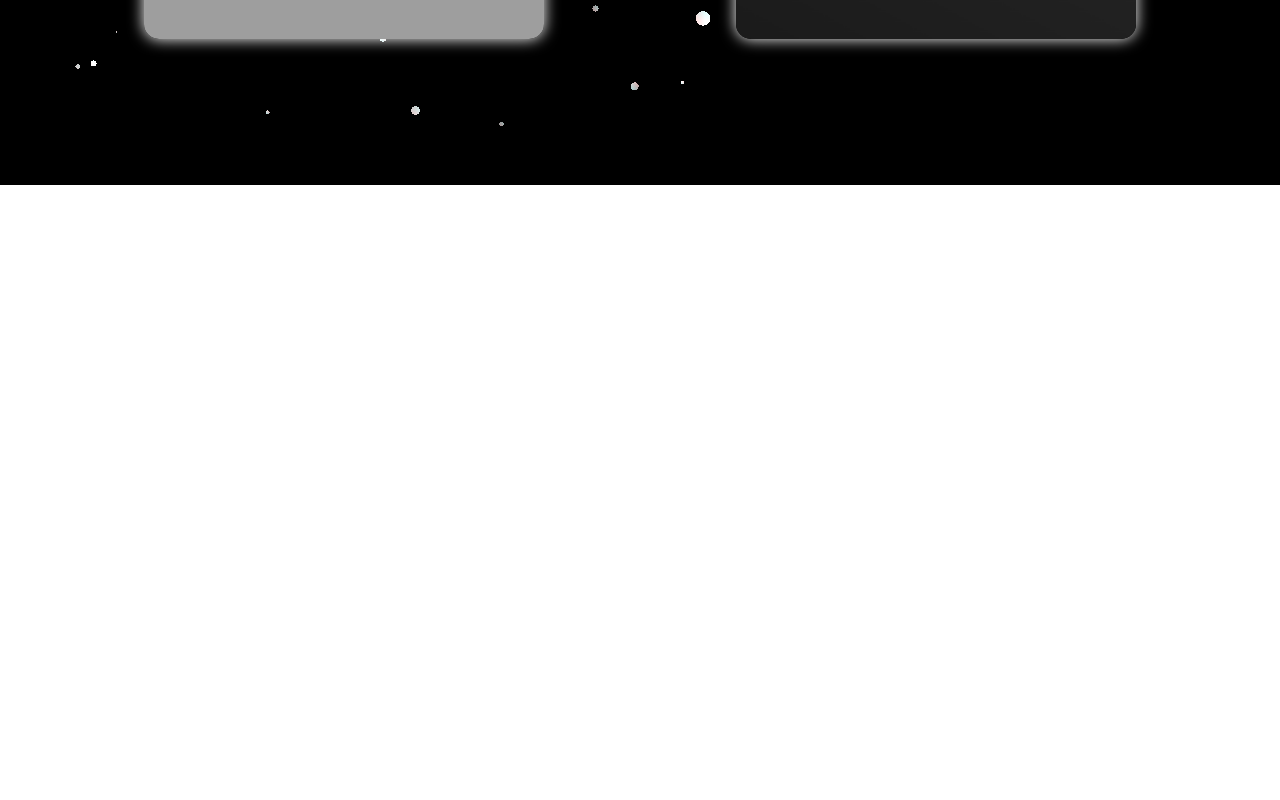
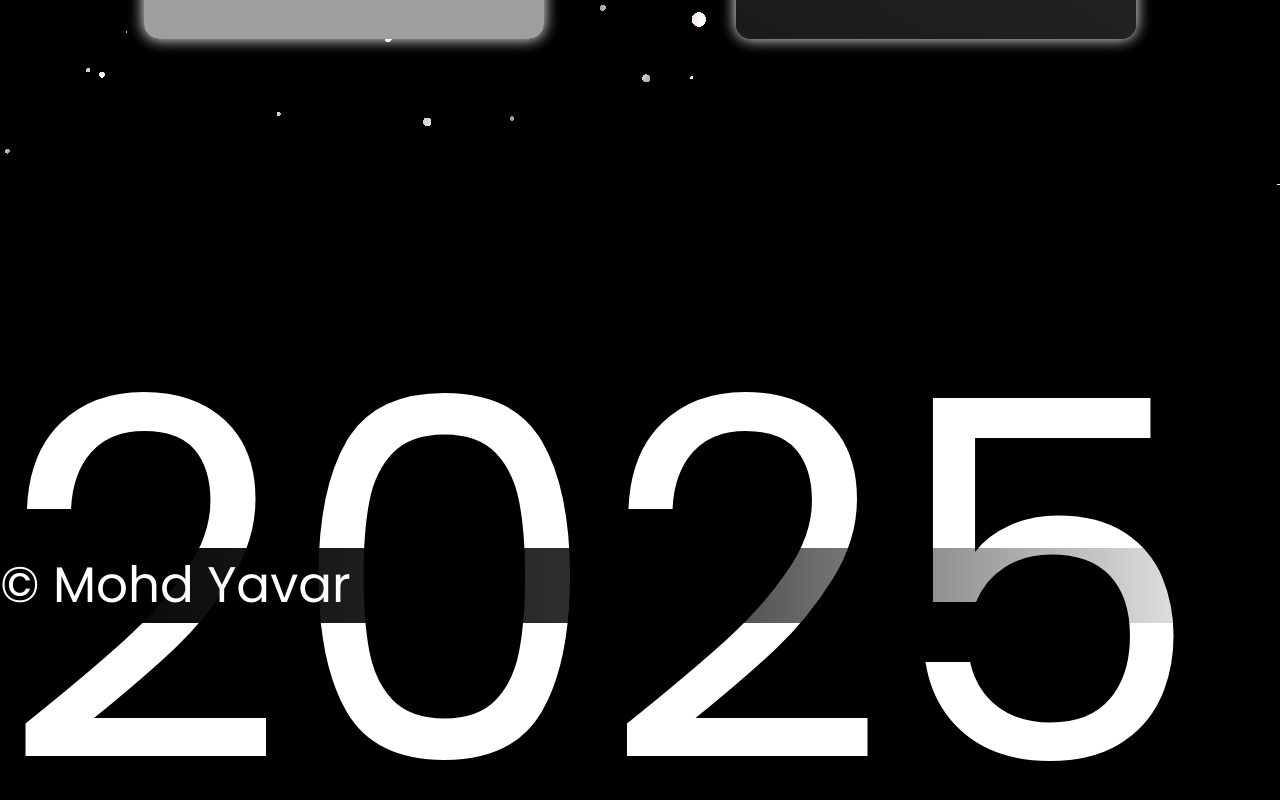
Before and after one commit to Yavar10/Personal-Porfolio, a React (Vite) app in the folder frontend/: page / in a window 1280 px wide. Shown: the part 3122-3922 px from the top of the page. Before the commit the page ends 3307 px from the top, so only its background shows below. Built offline with nearby package versions, Linux system fonts and the light colour scheme; grey boxes are pictures that could not be loaded; a web font is replaced by a local one.

Commit message:
created a cool text 2025 footer

```diff
--- a/frontend/src/App.jsx
+++ b/frontend/src/App.jsx
@@ -5,6 +5,7 @@ import About from './components/About/About';
 import NavBar from './components/NavBar/NavBar';
 import Work from './components/Work/Work';
 import TechLogoLoop from './components/TechLogoLoop';
+import Footer from './components/Footer/Footer';
 
 const App = () => {
   const videoRef = useRef(null);
@@ -71,6 +72,7 @@ const App = () => {
       <br />
       <TechLogoLoop/>
       <Work/>
+      <Footer/>
     </div>
   )
 }
--- /dev/null
+++ b/frontend/src/components/Footer/Footer.jsx
@@ -0,0 +1,12 @@
+import React from 'react'
+
+const Footer = () => {
+  return (
+    <div style={{backgroundColor:"black",position:"relative",height:"800px",display:"flex",alignItems:"center"}}>
+      <div style={{color:"white",position:"absolute",fontSize:"500px",zIndex:"0"}}>2025</div>
+      <div style={{width:"100%", background: "linear-gradient(to right, black 0%,rgba(0,0,0,0.8) 50%, rgba(0,0,0,0) 100%)",color:"white",position:"absolute",fontSize:"50px",zIndex:"1"}}>© Mohd Yavar</div>
+    </div>
+  )
+}
+
+export default Footer
```
